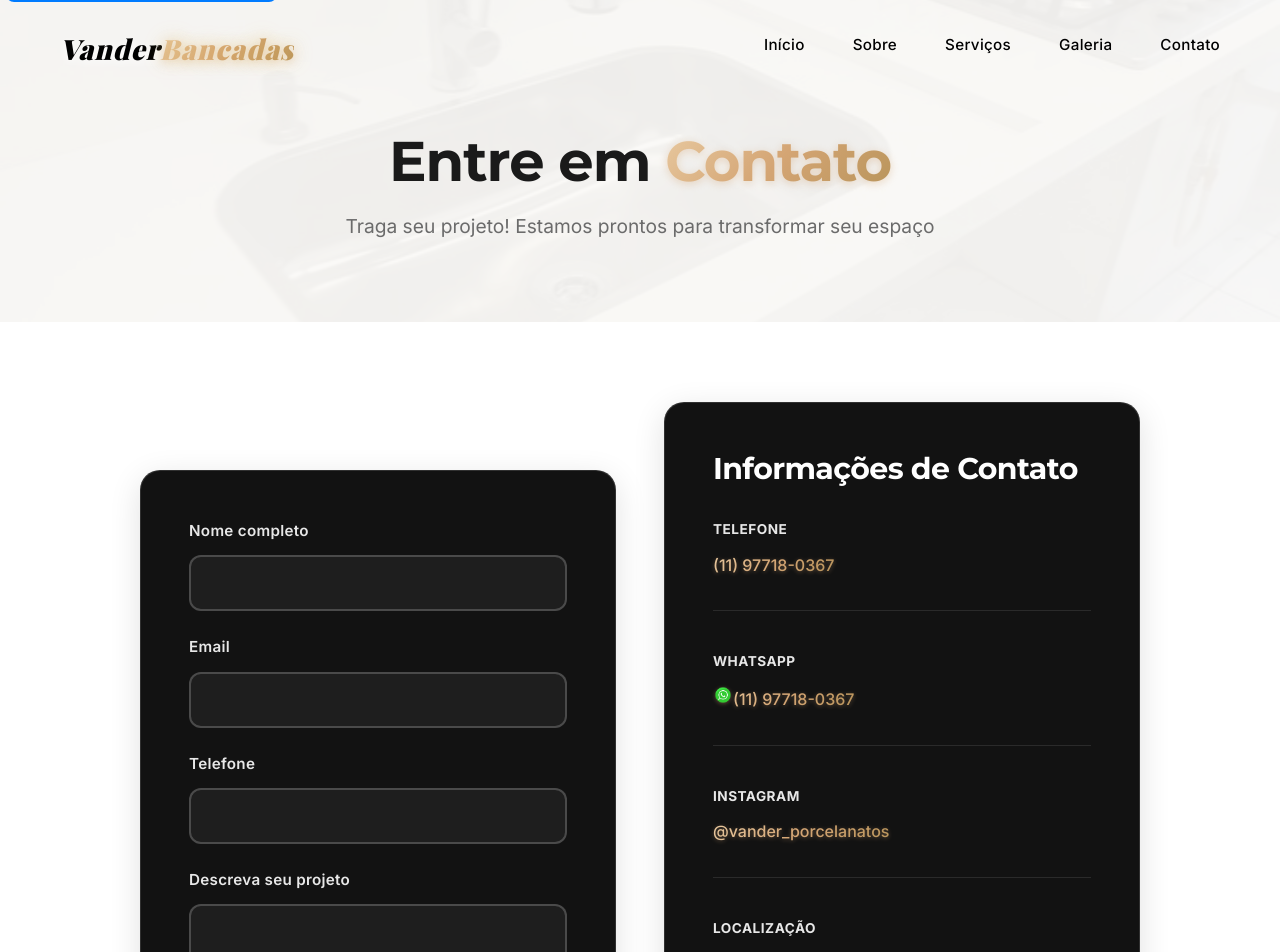
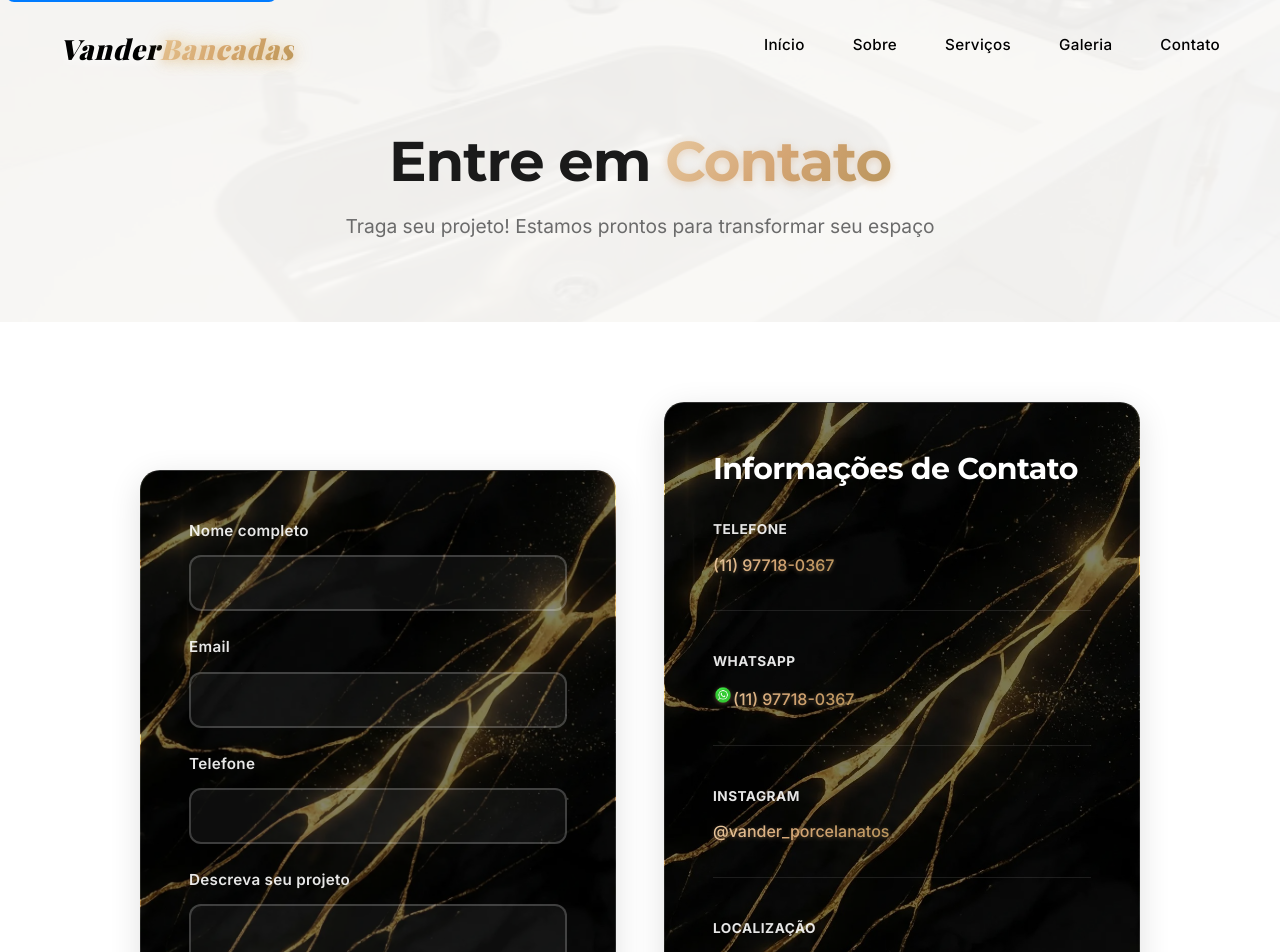
Before and after one commit to MichelAlmeida1990/Vander-Bancadas-, a React (Vite) app: page /contato in a window 1280 px wide. Shown: the top 952 px of the page. Built offline with nearby package versions, Linux system fonts and the light colour scheme.

Commit message:
Atualiza todos os cards com nova imagem de fundo Melhorar-Imagem-5.jpeg

```diff
--- a/src/pages/Contact.css
+++ b/src/pages/Contact.css
@@ -74,17 +74,45 @@
 
 .contact-form {
   background: var(--dark);
+  background-image: url('/Melhorar-Imagem-5.jpeg');
+  background-size: cover;
+  background-position: center center;
+  background-repeat: no-repeat;
   padding: 3rem;
   border-radius: 20px;
   box-shadow: 0 8px 32px rgba(0, 0, 0, 0.12);
   border: 1px solid rgba(255, 255, 255, 0.1);
   transition: box-shadow 0.3s ease;
   color: rgba(255, 255, 255, 0.9);
+  position: relative;
+  overflow: hidden;
+}
+
+.contact-form::after {
+  content: '';
+  position: absolute;
+  top: 0;
+  left: 0;
+  right: 0;
+  bottom: 0;
+  background: rgba(0, 0, 0, 0.5);
+  z-index: 1;
+  border-radius: 20px;
+  transition: background 0.3s ease;
+}
+
+.contact-form > * {
+  position: relative;
+  z-index: 2;
 }
 
 .contact-form:hover {
   box-shadow: 0 12px 40px rgba(0, 0, 0, 0.2);
   border-color: rgba(212, 165, 116, 0.3);
+}
+
+.contact-form:hover::after {
+  background: rgba(0, 0, 0, 0.4);
 }
 
 .form-group {
@@ -140,6 +168,10 @@
 
 .contact-info {
   background: var(--dark);
+  background-image: url('/Melhorar-Imagem-5.jpeg');
+  background-size: cover;
+  background-position: center center;
+  background-repeat: no-repeat;
   padding: 3rem;
   border-radius: 20px;
   box-shadow: 0 8px 32px rgba(0, 0, 0, 0.12);
@@ -148,6 +180,24 @@
   position: relative;
   overflow: hidden;
   color: rgba(255, 255, 255, 0.9);
+}
+
+.contact-info::after {
+  content: '';
+  position: absolute;
+  top: 0;
+  left: 0;
+  right: 0;
+  bottom: 0;
+  background: rgba(0, 0, 0, 0.5);
+  z-index: 1;
+  border-radius: 20px;
+  transition: background 0.3s ease;
+}
+
+.contact-info > * {
+  position: relative;
+  z-index: 2;
 }
 
 .contact-info::before {
@@ -162,11 +212,16 @@
   transform-origin: left;
   transition: transform 0.4s cubic-bezier(0.4, 0, 0.2, 1);
   box-shadow: 0 2px 8px var(--gold-shadow);
+  z-index: 3;
 }
 
 .contact-info:hover {
   box-shadow: 0 12px 40px rgba(0, 0, 0, 0.2);
   border-color: rgba(229, 187, 72, 0.4);
+}
+
+.contact-info:hover::after {
+  background: rgba(0, 0, 0, 0.4);
 }
 
 .contact-info:hover::before {
--- a/src/pages/Home.css
+++ b/src/pages/Home.css
@@ -313,7 +313,7 @@
 
 .feature-card {
   background: var(--dark-elegant);
-  background-image: url('/gallery/melhorar-imagem-5.jpg');
+  background-image: url('/Melhorar-Imagem-5.jpeg');
   background-size: cover;
   background-position: center center;
   background-repeat: no-repeat;
@@ -414,7 +414,7 @@
   padding: 6rem 0;
   background: var(--background);
   position: relative;
-  background-image: url('/gallery/melhorar-imagem-5.jpg');
+  background-image: url('/Melhorar-Imagem-5.jpeg');
   background-size: cover;
   background-position: center center;
   background-repeat: no-repeat;
@@ -536,7 +536,7 @@
 
 .service-card {
   background: var(--dark-elegant);
-  background-image: url('/gallery/melhorar-imagem-5.jpg');
+  background-image: url('/Melhorar-Imagem-5.jpeg');
   background-size: cover;
   background-position: center center;
   background-repeat: no-repeat;
@@ -772,7 +772,7 @@
 
 .contact-form {
   background: var(--dark-elegant);
-  background-image: url('/gallery/fundo-marmore-branco-dourado.webp');
+  background-image: url('/Melhorar-Imagem-5.jpeg');
   background-size: cover;
   background-position: center center;
   background-repeat: no-repeat;
@@ -868,7 +868,7 @@
 
 .contact-info {
   background: var(--dark-elegant);
-  background-image: url('/gallery/fundo-marmore-branco-dourado.webp');
+  background-image: url('/Melhorar-Imagem-5.jpeg');
   background-size: cover;
   background-position: center center;
   background-repeat: no-repeat;
--- a/src/pages/Services.css
+++ b/src/pages/Services.css
@@ -65,6 +65,10 @@
 
 .service-card {
   background: var(--dark);
+  background-image: url('/Melhorar-Imagem-5.jpeg');
+  background-size: cover;
+  background-position: center center;
+  background-repeat: no-repeat;
   padding: 3.5rem 2.5rem;
   border-radius: 20px;
   box-shadow: 0 8px 32px rgba(0, 0, 0, 0.12);
@@ -79,23 +83,29 @@
 .service-card::after {
   content: '';
   position: absolute;
-  top: -50%;
-  right: -50%;
-  width: 200%;
-  height: 200%;
-  background: radial-gradient(circle, rgba(212, 165, 116, 0.1) 0%, transparent 70%);
-  opacity: 0;
-  transition: opacity 0.4s ease;
+  top: 0;
+  left: 0;
+  right: 0;
+  bottom: 0;
+  background: rgba(0, 0, 0, 0.5);
+  z-index: 1;
+  border-radius: 20px;
+  transition: background 0.4s ease;
 }
 
 .service-card:hover::after {
-  opacity: 1;
+  background: rgba(0, 0, 0, 0.4);
 }
 
 .service-card:hover {
   transform: translateY(-6px) scale(1.01);
   box-shadow: 0 16px 48px rgba(0, 0, 0, 0.25);
   border-color: rgba(212, 165, 116, 0.4);
+}
+
+.service-card > * {
+  position: relative;
+  z-index: 2;
 }
 
 .service-icon {
```
Also changed, not shown: public/Melhorar-Imagem-5.jpeg (added).
